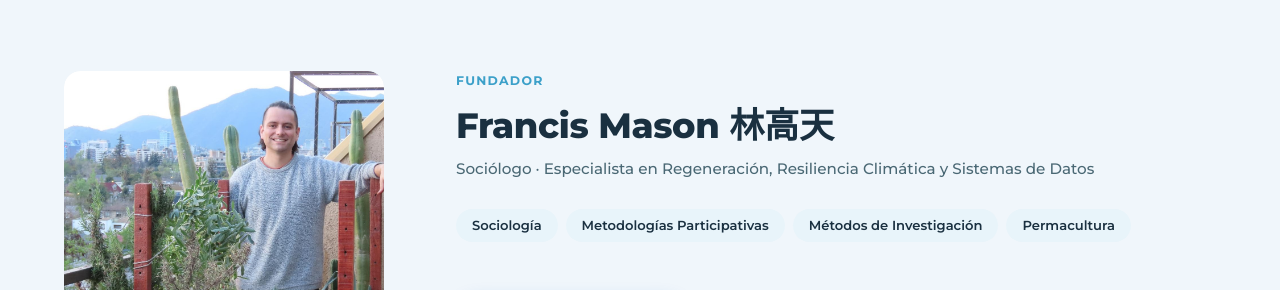
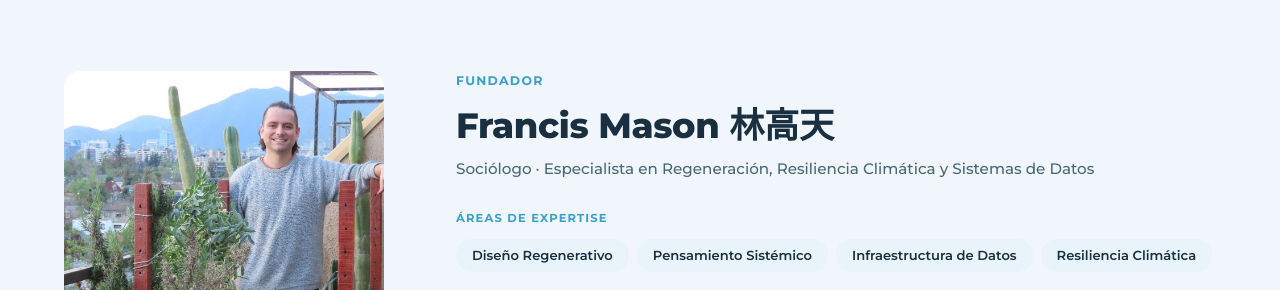
Before and after one commit to LinFrancis/livlin, a plain HTML site: page index.html in a window 1280 px wide. Shown: the part 7574-7864 px from the top of the page. Drawn offline with Linux system fonts and the light colour scheme.

Commit message:
Revert "index: actualiza sección fundador — reemplaza biografía con conceptos clave de expertise"
This reverts commit d9387c51e96988c001b8157aa8f3ff23c6512fb4.

```diff
--- a/index.html
+++ b/index.html
@@ -1643,13 +1643,16 @@
           <p class="francis-spec">Sociólogo · Especialista en Regeneración, Resiliencia Climática y Sistemas de Datos</p>
 
           <div class="francis-expertise-block">
+            <p class="francis-expertise-label">Áreas de expertise</p>
             <div class="francis-expertise-tags">
-              <span>Sociología</span>
-              <span>Metodologías Participativas</span>
-              <span>Métodos de Investigación</span>
-              <span>Permacultura</span>
-            </div>
-          </div>
+              <span>Diseño Regenerativo</span>
+              <span>Pensamiento Sistémico</span>
+              <span>Infraestructura de Datos</span>
+              <span>Resiliencia Climática</span>
+            </div>
+          </div>
+
+          <p class="francis-biog">Francis integra su experiencia en sociología, permacultura y diseño de sistemas para liderar Livlin. Con una visión multicultural y un enfoque aterrizado, acompaña la transición hacia sistemas de vida más saludables y regenerativos.</p>
           <a href="https://www.linkedin.com/in/francismasonb/" target="_blank" rel="noopener" class="francis-linkedin">
             <svg viewBox="0 0 24 24" xmlns="http://www.w3.org/2000/svg"><path d="M20.447 20.452h-3.554v-5.569c0-1.328-.027-3.037-1.852-3.037-1.853 0-2.136 1.445-2.136 2.939v5.667H9.351V9h3.414v1.561h.046c.477-.9 1.637-1.85 3.37-1.85 3.601 0 4.267 2.37 4.267 5.455v6.286zM5.337 7.433a2.062 2.062 0 01-2.063-2.065 2.064 2.064 0 112.063 2.065zm1.782 13.019H3.555V9h3.564v11.452zM22.225 0H1.771C.792 0 0 .774 0 1.729v20.542C0 23.227.792 24 1.771 24h20.451C23.2 24 24 23.227 24 22.271V1.729C24 .774 23.2 0 22.225 0z"/></svg>
             Ver perfil en LinkedIn
```
